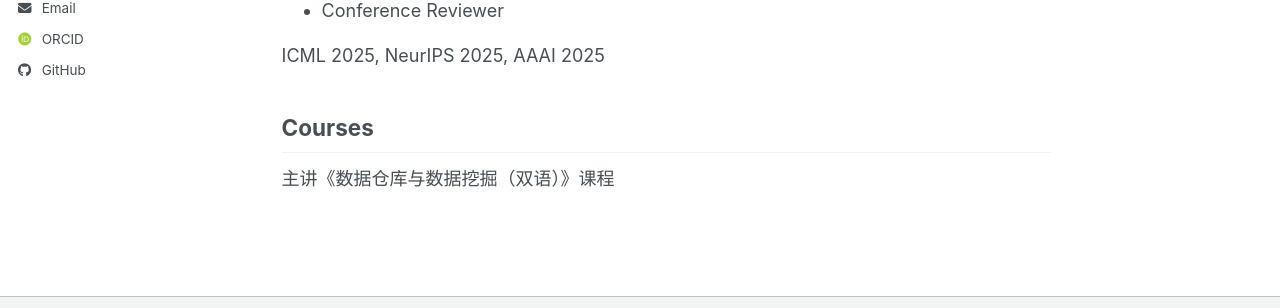
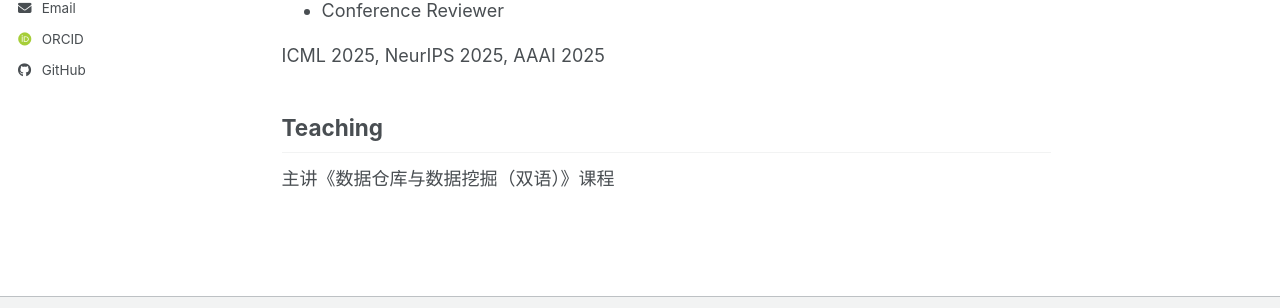
Before and after one commit to tjuts/xie-zongxia.github.io, a Jekyll site: the page built from _pages/about.md, in a window 1280 px wide and 900 px high, scrolled down 2012 px. Shown: the part 466-774 px from the top of the window. Built offline with Jekyll 4.4.1, drawn with Linux system fonts in a browser that asks for light colours; some web fonts are replaced; a script bundle is joined from its source files by our own code; library files that are not in the unit come from our copies.

Commit message:
Update about.md

```diff
--- a/_pages/about.md
+++ b/_pages/about.md
@@ -54,5 +54,5 @@ IEEE Transactions on Circuits and Systems for Video Technology
 ICML 2025, NeurIPS 2025, AAAI 2025
 
 
-## Courses
+## Teaching
 主讲《数据仓库与数据挖掘（双语）》课程
```
